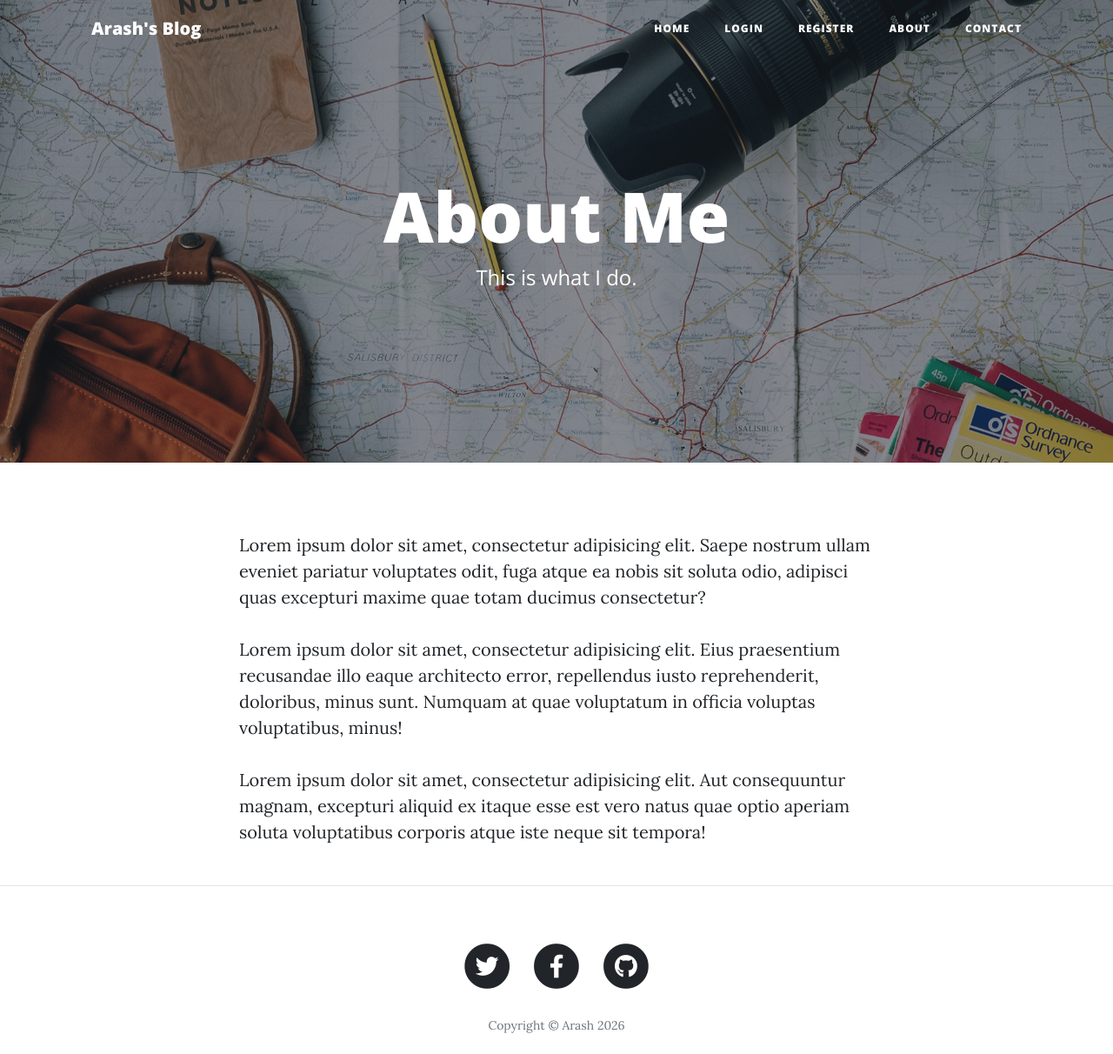
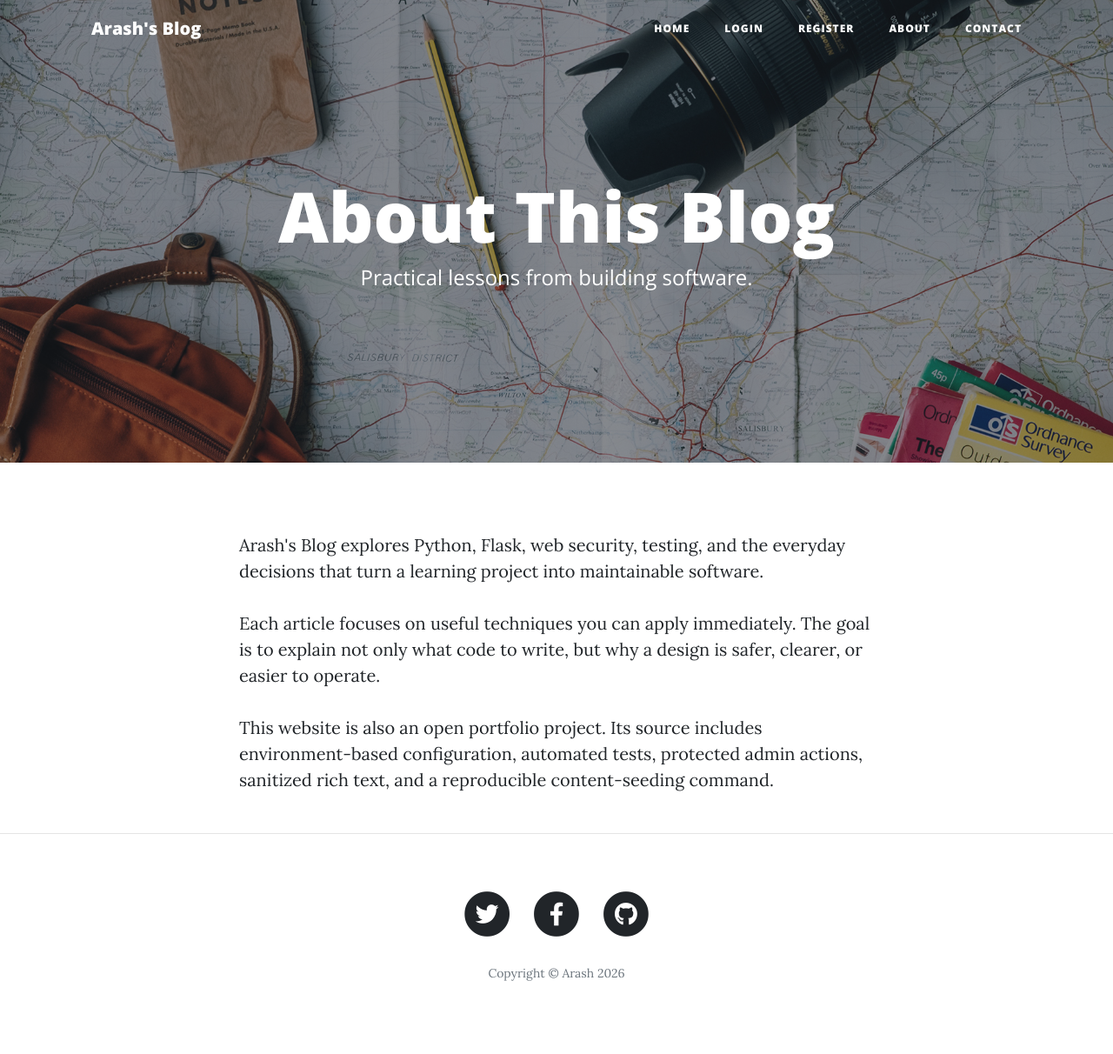
Before and after one commit to Arash80/my-page, a Flask app: page /about in a window 1280 px wide. Shown: the top 1212 px of the page at 87% size. After the commit the page ends 1128 px from the top, so only its background shows below. Run offline with Flask 3, Linux system fonts and the light colour scheme; some libraries are stand-ins or nearby versions.

Commit message:
Add demo articles and seed-content command to enhance blog functionality

```diff
--- /dev/null
+++ b/content.py
@@ -0,0 +1,62 @@
+DEMO_POSTS = [
+    {
+        "title": "Building a Secure Flask Application",
+        "subtitle": "A practical checklist for protecting users and avoiding common web vulnerabilities.",
+        "img_url": "https://images.unsplash.com/photo-1563013544-824ae1b704d3?auto=format&fit=crop&w=1400&q=80",
+        "body": """
+<p>Security is easiest to manage when it is part of the design rather than a final checklist. A Flask project does not need to be large before it handles valuable information: login sessions, email addresses, comments, and administrative actions all deserve protection.</p>
+
+<h2>Keep configuration outside the source code</h2>
+<p>Secret keys and database credentials should come from environment variables. Commit an <code>.env.example</code> file containing safe placeholders, but keep the real <code>.env</code> file out of Git. If a secret is ever committed, replace it immediately; deleting the line in a later commit does not remove it from Git history.</p>
+
+<h2>Protect every state-changing request</h2>
+<p>Creating, editing, deleting, and logging out should use POST requests. Pair those requests with CSRF tokens so another website cannot silently submit actions on behalf of a logged-in user. Authorization must also be checked inside each protected route rather than only hiding buttons in the interface.</p>
+
+<h2>Treat user HTML as untrusted</h2>
+<p>Rich-text editors produce HTML, but that does not make their output safe. Sanitize posts and comments on the server and sanitize legacy content again when it is displayed. Template escaping should remain enabled for ordinary text.</p>
+
+<h2>Finish with repeatable tests</h2>
+<p>Good security tests verify behavior: anonymous users cannot reach admin pages, regular users receive a forbidden response, delete actions reject GET requests, and script tags never appear in rendered comments. These tests protect the application during future upgrades.</p>
+""",
+    },
+    {
+        "title": "A Maintainable Structure for Small Python Projects",
+        "subtitle": "Simple organization choices that make a project easier to test, explain, and extend.",
+        "img_url": "https://images.unsplash.com/photo-1515879218367-8466d910aaa4?auto=format&fit=crop&w=1400&q=80",
+        "body": """
+<p>A small project benefits from structure, but it does not need dozens of folders. The goal is to make important responsibilities obvious: application behavior belongs in Python modules, presentation belongs in templates, configuration belongs in the environment, and verification belongs in tests.</p>
+
+<h2>Keep one clear dependency source</h2>
+<p>Choose one package-management workflow and document it. A project becomes confusing when an old lock file, an unrelated <code>package.json</code>, and a separate requirements file all describe different environments. New contributors should be able to install dependencies with one documented command.</p>
+
+<h2>Separate data from version-controlled code</h2>
+<p>Development databases, uploaded files, editor settings, virtual environments, and secrets should usually be ignored by Git. Provide sample configuration and deterministic seed content instead. This gives every developer a useful starting point without publishing private data.</p>
+
+<h2>Write documentation for a first-time visitor</h2>
+<p>A strong README answers four questions quickly: what does the project do, how is it installed, how is it run, and how is it tested? Screenshots and architecture details are helpful later, but reliable setup instructions provide the greatest immediate value.</p>
+
+<h2>Automate the confidence checks</h2>
+<p>Run tests in GitHub Actions on every push and pull request. Even a focused suite covering public pages, authentication, permissions, and CRUD operations gives maintainers confidence that refactoring did not change essential behavior.</p>
+""",
+    },
+    {
+        "title": "From Local Flask App to Production",
+        "subtitle": "What changes when a development server becomes a real deployed service.",
+        "img_url": "https://images.unsplash.com/photo-1451187580459-43490279c0fa?auto=format&fit=crop&w=1400&q=80",
+        "body": """
+<p>Flask's development server is excellent for local work, but it is intentionally not a production server. Deployment means defining how the application starts, where configuration comes from, how data persists, and how failures are observed.</p>
+
+<h2>Use a production WSGI server</h2>
+<p>On a Linux host, Gunicorn can serve the Flask application with a command such as <code>gunicorn main:app</code>. The hosting platform should manage the process, restart it after failures, and send requests through HTTPS.</p>
+
+<h2>Configure the environment on the host</h2>
+<p>Production secrets should be created in the hosting provider's environment settings, never uploaded in an <code>.env</code> file. Debug mode must remain disabled. Secure cookies and HTTPS should be enabled wherever authentication is used.</p>
+
+<h2>Plan for persistent data</h2>
+<p>SQLite is convenient for local development, but many hosted applications use PostgreSQL for durable, concurrent access. Database migrations should describe schema changes so upgrades can be reviewed and applied without deleting existing records.</p>
+
+<h2>Observe before optimizing</h2>
+<p>Add structured logs, error reporting, health checks, and backups before worrying about advanced performance tuning. A modest application that reports failures clearly and restores data reliably is more production-ready than a fast application nobody can diagnose.</p>
+""",
+    },
+]
--- a/main.py
+++ b/main.py
@@ -5,6 +5,7 @@ from datetime import date
 from functools import wraps
 
 import nh3
+import click
 from dotenv import load_dotenv
 from flask import (
     Flask,
@@ -39,6 +40,7 @@ from sqlalchemy.orm import relationship
 from werkzeug.security import check_password_hash, generate_password_hash
 
 from forms import CommentForm, CreatePostForm, EmptyForm, LoginForm, RegisterForm
+from content import DEMO_POSTS
 
 
 load_dotenv()
@@ -157,6 +159,31 @@ def create_app(test_config=None):
     def gravatar_url(email, size=100):
         digest = hashlib.md5(email.strip().lower().encode("utf-8")).hexdigest()
         return f"https://www.gravatar.com/avatar/{digest}?s={size}&d=retro&r=g"
+
+    @app.cli.command("seed-content")
+    def seed_content_command():
+        """Add or refresh the public demo articles without deleting other data."""
+        author = db.session.get(User, app.config["ADMIN_USER_ID"])
+        if author is None:
+            raise click.ClickException(
+                "Create the admin account first, then run this command again."
+            )
+
+        author.name = "Arash"
+        for article in DEMO_POSTS:
+            post = db.session.scalar(
+                db.select(BlogPost).filter_by(title=article["title"])
+            )
+            if post is None:
+                post = BlogPost(title=article["title"], author=author)
+                db.session.add(post)
+            post.subtitle = article["subtitle"]
+            post.img_url = article["img_url"]
+            post.body = sanitize_html(article["body"])
+            post.date = date.today().strftime("%B %d, %Y")
+
+        db.session.commit()
+        click.echo(f"Added or refreshed {len(DEMO_POSTS)} useful demo articles.")
 
     @app.get("/")
     def get_all_posts():
--- a/templates/about.html
+++ b/templates/about.html
@@ -1,31 +1,24 @@
 {% include "header.html" %}
 
-  <!-- Page Header -->
-  <header class="masthead" style="background-image: url({{ url_for('static', filename='img/about-bg.jpg')}})">
+<header class="masthead" style="background-image: url('{{ url_for('static', filename='img/about-bg.jpg') }}')">
   <div class="overlay"></div>
   <div class="container">
-      <div class="row">
-        <div class="col-lg-8 col-md-10 mx-auto">
+    <div class="row"><div class="col-lg-8 col-md-10 mx-auto">
       <div class="page-heading">
-            <h1>About Me</h1>
-            <span class="subheading">This is what I do.</span>
+        <h1>About This Blog</h1>
+        <span class="subheading">Practical lessons from building software.</span>
       </div>
-        </div>
-      </div>
+    </div></div>
   </div>
 </header>
 
-  <!-- Main Content -->
 <div class="container">
-    <div class="row">
-      <div class="col-lg-8 col-md-10 mx-auto">
-        <p>Lorem ipsum dolor sit amet, consectetur adipisicing elit. Saepe nostrum ullam eveniet pariatur voluptates odit, fuga atque ea nobis sit soluta odio, adipisci quas excepturi maxime quae totam ducimus consectetur?</p>
-        <p>Lorem ipsum dolor sit amet, consectetur adipisicing elit. Eius praesentium recusandae illo eaque architecto error, repellendus iusto reprehenderit, doloribus, minus sunt. Numquam at quae voluptatum in officia voluptas voluptatibus, minus!</p>
-        <p>Lorem ipsum dolor sit amet, consectetur adipisicing elit. Aut consequuntur magnam, excepturi aliquid ex itaque esse est vero natus quae optio aperiam soluta voluptatibus corporis atque iste neque sit tempora!</p>
-      </div>
-    </div>
+  <div class="row"><div class="col-lg-8 col-md-10 mx-auto">
+    <p>Arash's Blog explores Python, Flask, web security, testing, and the everyday decisions that turn a learning project into maintainable software.</p>
+    <p>Each article focuses on useful techniques you can apply immediately. The goal is to explain not only what code to write, but why a design is safer, clearer, or easier to operate.</p>
+    <p>This website is also an open portfolio project. Its source includes environment-based configuration, automated tests, protected admin actions, sanitized rich text, and a reproducible content-seeding command.</p>
+  </div></div>
 </div>
 
 <hr>
-
 {% include "footer.html" %}
```
Also changed, not shown: tests/test_app.py (+13 -0 lines), README.md, instance/blog.db. Lines whose indentation alone changed are shown as unchanged.
